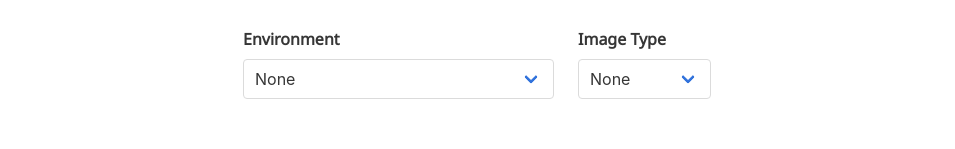
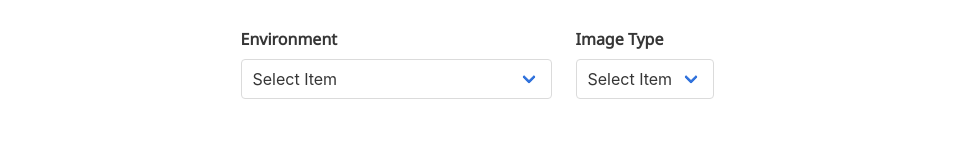
Before and after one commit to riskbayesian/bayesian_risk, a plain HTML site: page index.html in a window 1280 px wide. Shown: the part 471-620 px from the top of the page, without its empty margins (163-1118 px from the left). Drawn offline with nearby package versions, Linux system fonts and the light colour scheme; some icons are missing; files whose address does not match are found by name; a web font is replaced by a local one.

Commit message:
None -> Select Item

```diff
--- a/index.html
+++ b/index.html
@@ -91,7 +91,7 @@
               <div class="control">
                 <div class="select">
                   <select id="environment-select">
-                    <option value="">None</option>
+                    <option value="">Select Item</option>
                     <option value="Table_Top_Laptop_Manipulated">Table Top Laptop Manipulated</option>
                     <option value="Table_Top_Cup_Manipulated">Table Top Cup Manipulated</option>
                     <option value="Workbench_Solo_Cup_Manipulated">Workbench Solo Cup Manipulated</option>
@@ -107,7 +107,7 @@
               <div class="control">
                 <div class="select">
                   <select id="image-type-select">
-                    <option value="">None</option>
+                    <option value="">Select Item</option>
                     <option value="Posterior">Posterior</option>
                     <option value="Prior">Prior</option>
                     <option value="Likelihood">Likelihood</option>
--- a/static/js/index.js
+++ b/static/js/index.js
@@ -187,7 +187,7 @@ $(document).ready(function() {
 
         console.log('Found hardware select element:', hardwareSelect);
 
-        hardwareSelect.innerHTML = '<option value="">None</option>';
+        hardwareSelect.innerHTML = '<option value="">Select Item</option>';
         hardwareTrials.forEach(trial => {
             const option = document.createElement('option');
             option.value = trial;
```
